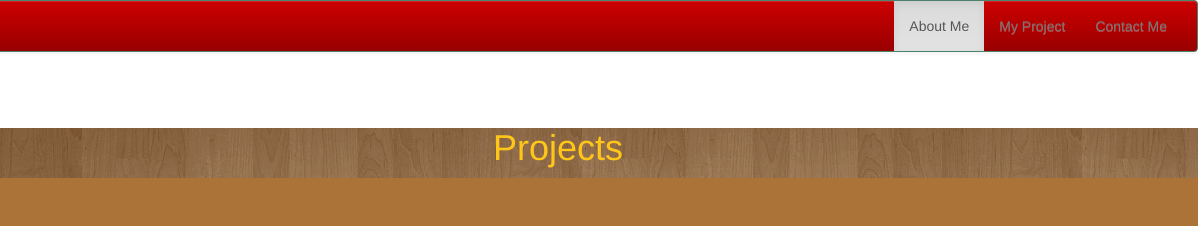
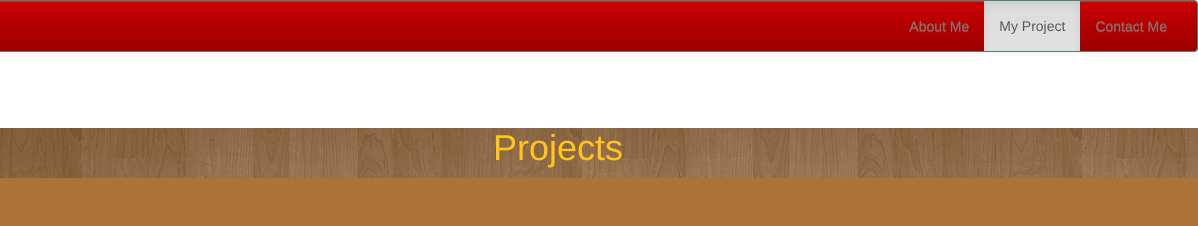
Before and after one commit to AkashdeepSIN/portfolio3, a plain HTML site: page Myproject.html in a window 1280 px wide. Shown: the top 226 px of the page, 82-1280 px from the left. Drawn offline with Linux system fonts and the light colour scheme.

Commit message:
project file

```diff
--- a/Myproject.html
+++ b/Myproject.html
@@ -34,8 +34,8 @@
 			<div class="collapse navbar-collapse" id="bs-example-navbar-collapse-1">
 
 				<ul class="nav navbar-nav navbar-right">
-					<li class="active"><a href="index.html">About Me</a></li>
-					<li><a href="Myproject.html">My Project</a></li>
+					<li ><a href="index.html">About Me</a></li>
+					<li class="active"><a href="Myproject.html">My Project</a></li>
 					<li><a href="ContactMe.html">Contact Me</a></li>
 						</ul>
 					</li>
```
